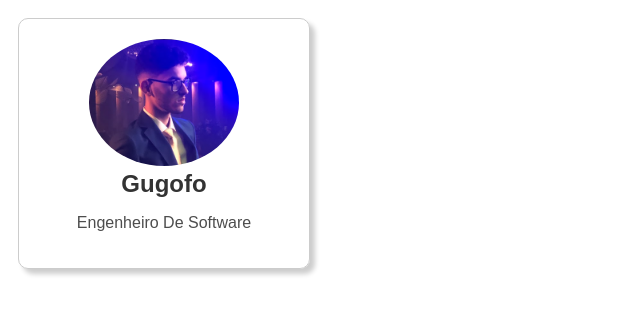
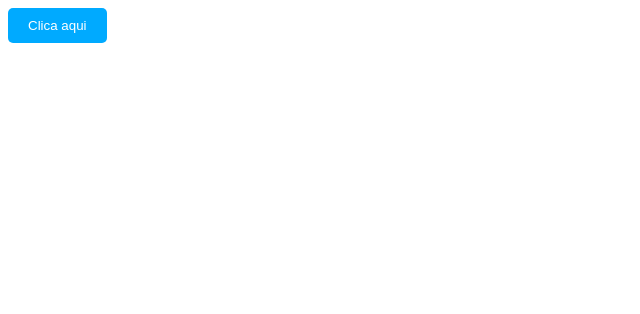
Before and after one commit to GUGOFO/Estudos-React, a React (Vite) app: page / in a window 1280 px wide. Shown: the top 314 px of the page, without its empty margins (0-640 px from the left). Built offline with nearby package versions, Linux system fonts and the light colour scheme.

Commit message:
CSS em react

```diff
--- a/src/App.jsx
+++ b/src/App.jsx
@@ -1,10 +1,8 @@
-import Card from "./jsx/cardComponent/card.jsx";
+import Button from "./jsx/cssNoReact/Button.jsx";
 
 function App(){
     return(
-        <>
-             {/* */}<Card/>
-        </>
+            <Button/>
     );
 }
 
--- /dev/null
+++ b/src/Css/cssNoReact/style.css
@@ -0,0 +1,8 @@
+.botão{
+    background-color: hsl(200,100%,50%);
+    color: white;
+    padding: 10px 20px;
+    border-radius: 5px;
+    border: none;
+    cursor: pointer;
+}
--- /dev/null
+++ b/src/jsx/cssNoReact/Button.jsx
@@ -0,0 +1,11 @@
+// 1. Extenal -> no seu index.js
+// 2. Modules -> criar um CSS para seu objeto (Melhor)
+// 3. INLINE -> No meio do HTML
+
+import styles from "./Button.module.css"
+
+function Button(){
+    return(<button className={styles.botão}>Clica aqui</button>)
+}
+
+export default Button
--- /dev/null
+++ b/src/jsx/cssNoReact/Button.module.css
@@ -0,0 +1,8 @@
+.botão{
+    background-color: hsl(200,100%,50%);
+    color: white;
+    padding: 10px 20px;
+    border-radius: 5px;
+    border: none;
+    cursor: pointer;
+}
--- a/src/main.jsx
+++ b/src/main.jsx
@@ -1,6 +1,6 @@
 import { StrictMode } from 'react'
 import { createRoot } from 'react-dom/client'
-import './Css/cardComponent/style.css'
+import './Css/cssNoReact/style.css'
 import App from './App.jsx'
 
 createRoot(document.getElementById('root')).render(
```
